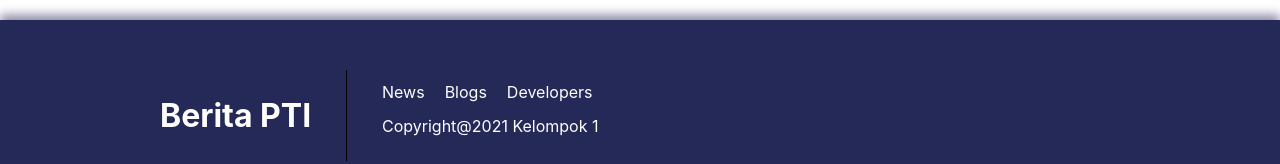
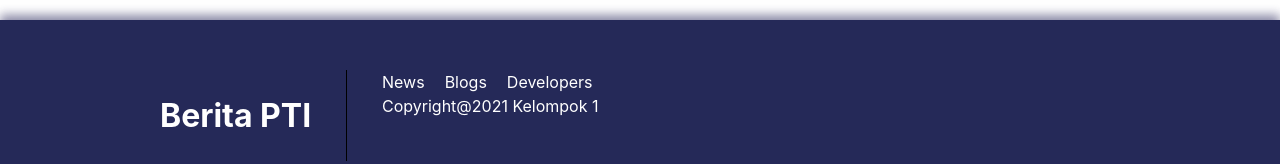
Before and after one commit to lifosmin/UASLabPTI, a React (Create React App) app: page /News in a window 1280 px wide. Shown: the part 1826-1990 px from the top of the page. Built offline with nearby package versions, Linux system fonts and the light colour scheme.

Commit message:
update footer

```diff
--- a/src/components/Footer.jsx
+++ b/src/components/Footer.jsx
@@ -1,11 +1,12 @@
 import React from "react";
 import "../styles/Footer.scss";
+import { NavLink } from "react-router-dom";
 import {
   Flex,
   Link,
   Breadcrumb,
   BreadcrumbItem,
-  BreadcrumbLink
+  BreadcrumbLink,
 } from "@chakra-ui/react";
 
 const Footer = () => {
@@ -18,17 +19,19 @@ const Footer = () => {
         </Flex>
         <Flex w="50%" className="footer__navigation">
           <Flex>
-            <Link p="10px">News</Link>
-            <Link p="10px">Blogs</Link>
-            <Link p="10px">Developers</Link>
+            <NavLink p="10px" className="link" to="/News">
+              News
+            </NavLink>
+            <NavLink p="10px" className="link" to="/Blogs">
+              Blogs
+            </NavLink>
+            <NavLink p="10px" className="link" to="/Developers">
+              Developers
+            </NavLink>
           </Flex>
-          <Flex className="footer__copyright">
-            Copyright@2021 Kelompok 1
-          </Flex>
+          <Flex className="footer__copyright">Copyright@2021 Kelompok 1</Flex>
         </Flex>
-        <Flex w="30%" className="footer__aboutus">
-
-        </Flex>
+        <Flex w="30%" className="footer__aboutus"></Flex>
       </Flex>
     </footer>
   );
--- a/src/styles/Footer.scss
+++ b/src/styles/Footer.scss
@@ -27,3 +27,9 @@ footer {
     padding-left: 10px;
   }
 }
+
+.footer .link {
+  text-decoration: none;
+  color: var(--btn-ptext) !important;
+  padding: 0 10px;
+}
```
